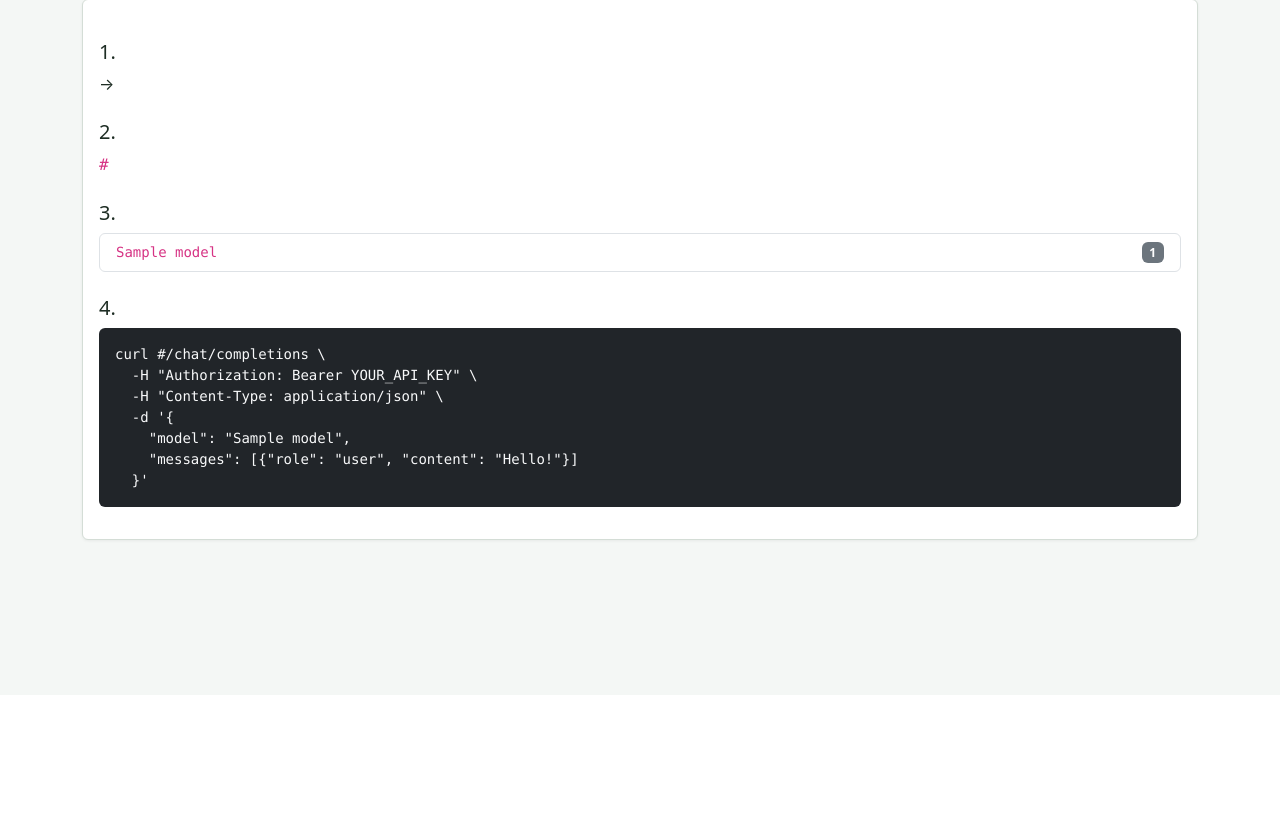
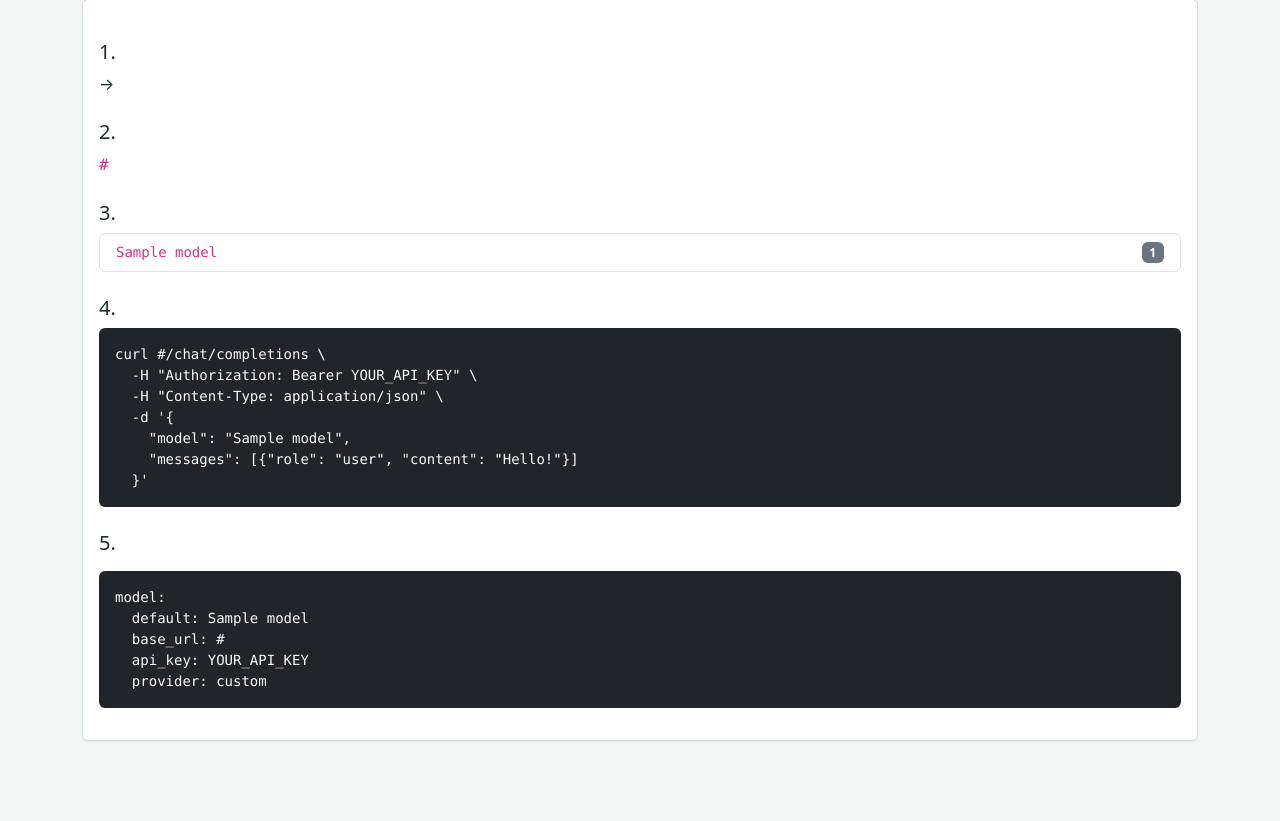
Before and after one commit to wjj-hermes/token-relay, a FastAPI app: template templates/user/guide.html in a window 1280 px wide. Shown: the part 105-926 px from the top of the page. Before the commit the page ends 648 px from the top, so only its background shows below. Run offline with FastAPI, Linux system fonts and the light colour scheme; the template is opened without the code that fills it: most values are stand-ins (such as "Sample title", 1, 10 or a date in 2020); parts of the project's set-up code (start-up, migrations or seed data) failed here and were passed over.

Commit message:
Add Hermes configuration guide to API guide page

```diff
--- a/i18n.py
+++ b/i18n.py
@@ -163,6 +163,9 @@ MESSAGES = {
         "pw_wrong": "当前密码错误",
         "guide_title": "配置使用说明",
         "guide_intro": "以下是接入 Token Relay API 的详细步骤。",
+        "hermes_config": "Hermes 配置",
+        "hermes_config_hint": "在 Hermes 配置文件 config.yaml 中添加以下内容：",
+        "hermes_provider_note": "注意：provider 必须设置为 custom，不要使用 nvidia 或其他值。",
         "analytics_title": "仪表盘",
         "daily_stats": "每日用量统计",
         "no_data": "暂无数据",
@@ -334,6 +337,9 @@ MESSAGES = {
         "pw_wrong": "Current password is incorrect",
         "guide_title": "API Guide",
         "guide_intro": "Below are the steps to integrate with Token Relay API.",
+        "hermes_config": "Hermes Configuration",
+        "hermes_config_hint": "Add the following to your Hermes config.yaml file:",
+        "hermes_provider_note": "Note: provider must be set to 'custom', do not use 'nvidia' or other values.",
         "analytics_title": "Analytics",
         "daily_stats": "Daily Usage Statistics",
         "no_data": "No data yet",
--- a/templates/user/guide.html
+++ b/templates/user/guide.html
@@ -33,6 +33,15 @@
     "model": "{{ models[0].name if models else 'model-name' }}",
     "messages": [{"role": "user", "content": "Hello!"}]
   }'</code></pre>
+
+        <h5 class="mt-4">5. {{ t("hermes_config") }}</h5>
+        <p>{{ t("hermes_config_hint") }}</p>
+        <pre class="bg-dark text-light p-3 rounded"><code>model:
+  default: {{ models[0].name if models else 'model-name' }}
+  base_url: {{ api_base_url }}
+  api_key: YOUR_API_KEY
+  provider: custom</code></pre>
+        <p class="text-muted mt-2"><strong>{{ t("hermes_provider_note") }}</strong></p>
     </div>
 </div>
 {% endblock %}
```
